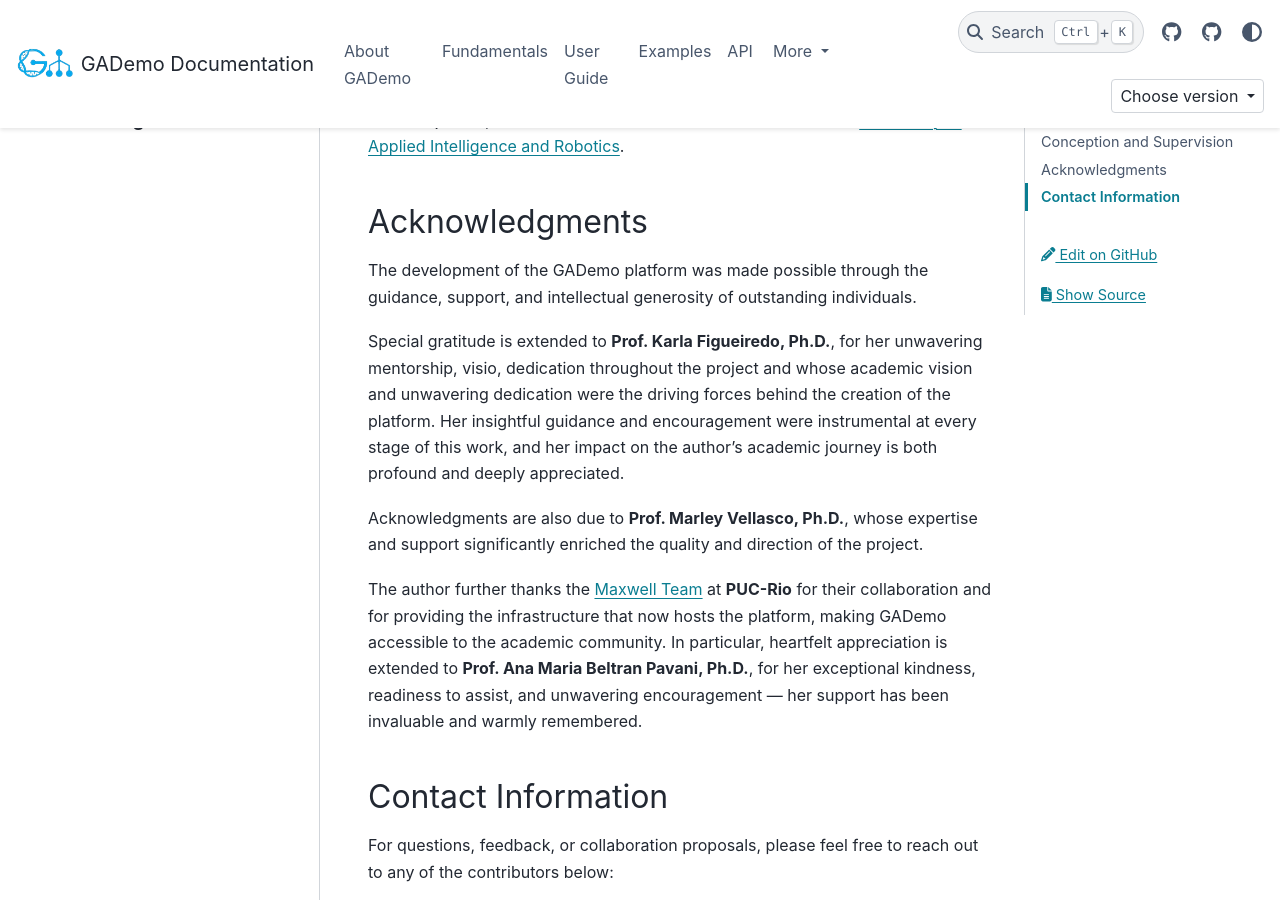
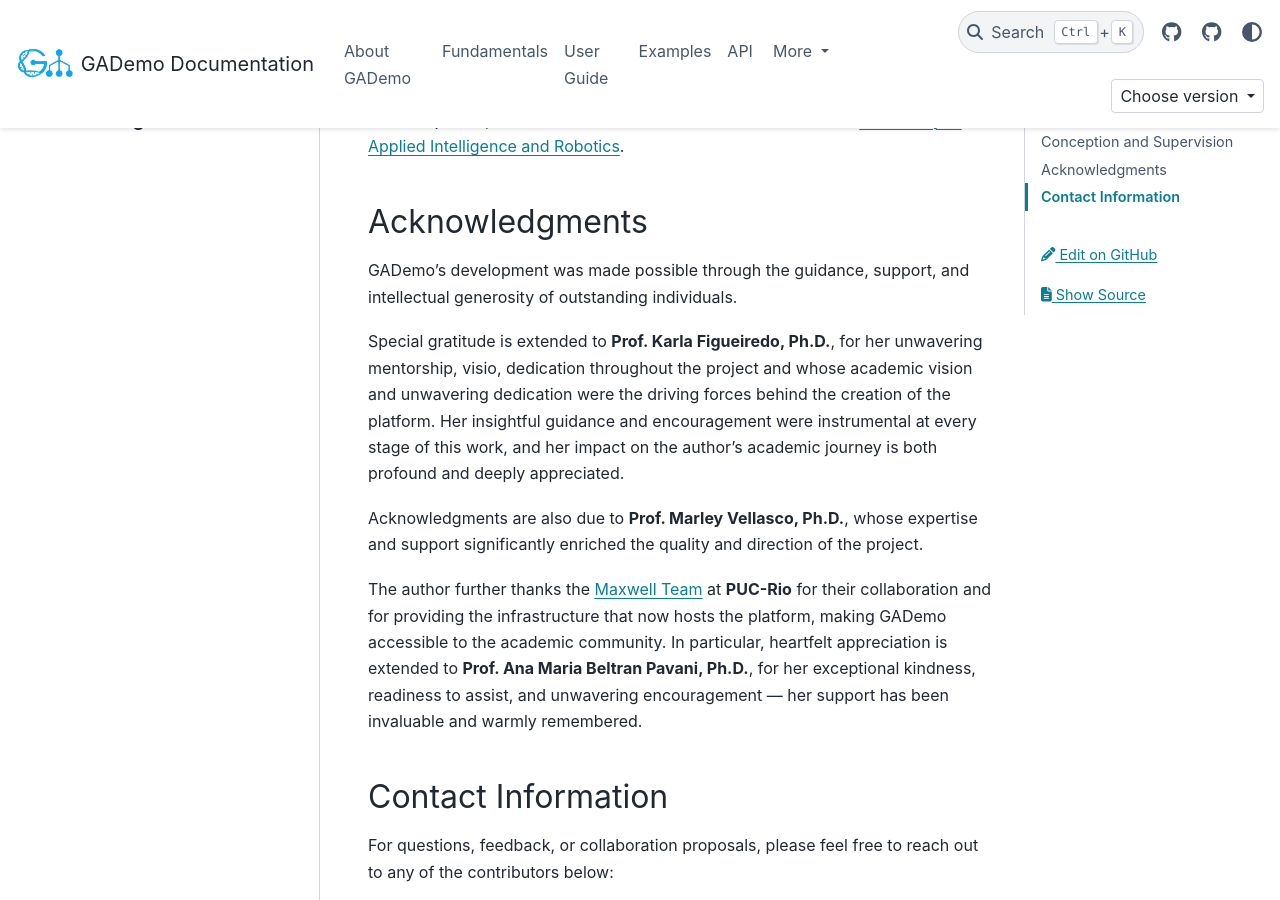
Before and after one commit to palomaflsette/gademo-docs, a Sphinx documentation site: the page built from source/acknowledgments_and_support/index.rst, in a window 1280 px wide and 900 px high, scrolled down 449 px. Built offline with Sphinx 7.4.7 and the PyData theme 0.15.4, drawn with Linux system fonts in a browser that asks for light colours.

Commit message:
improving language

```diff
--- a/source/acknowledgments_and_support/index.rst
+++ b/source/acknowledgments_and_support/index.rst
@@ -14,7 +14,7 @@ GADemo was envisioned by **Prof. Karla Figueiredo, Ph.D.**. The system was devel
 Acknowledgments
 ----------------
 
-The development of the GADemo platform was made possible through the guidance, support, and intellectual generosity of outstanding individuals.
+GADemo's development was made possible through the guidance, support, and intellectual generosity of outstanding individuals.
 
 Special gratitude is extended to **Prof. Karla Figueiredo, Ph.D.**, for her unwavering mentorship, visio, dedication throughout the project and whose academic vision and unwavering dedication were the driving forces behind the creation of the platform. Her insightful guidance and encouragement were instrumental at every stage of this work, and her impact on the author's academic journey is both profound and deeply appreciated.
 
```
